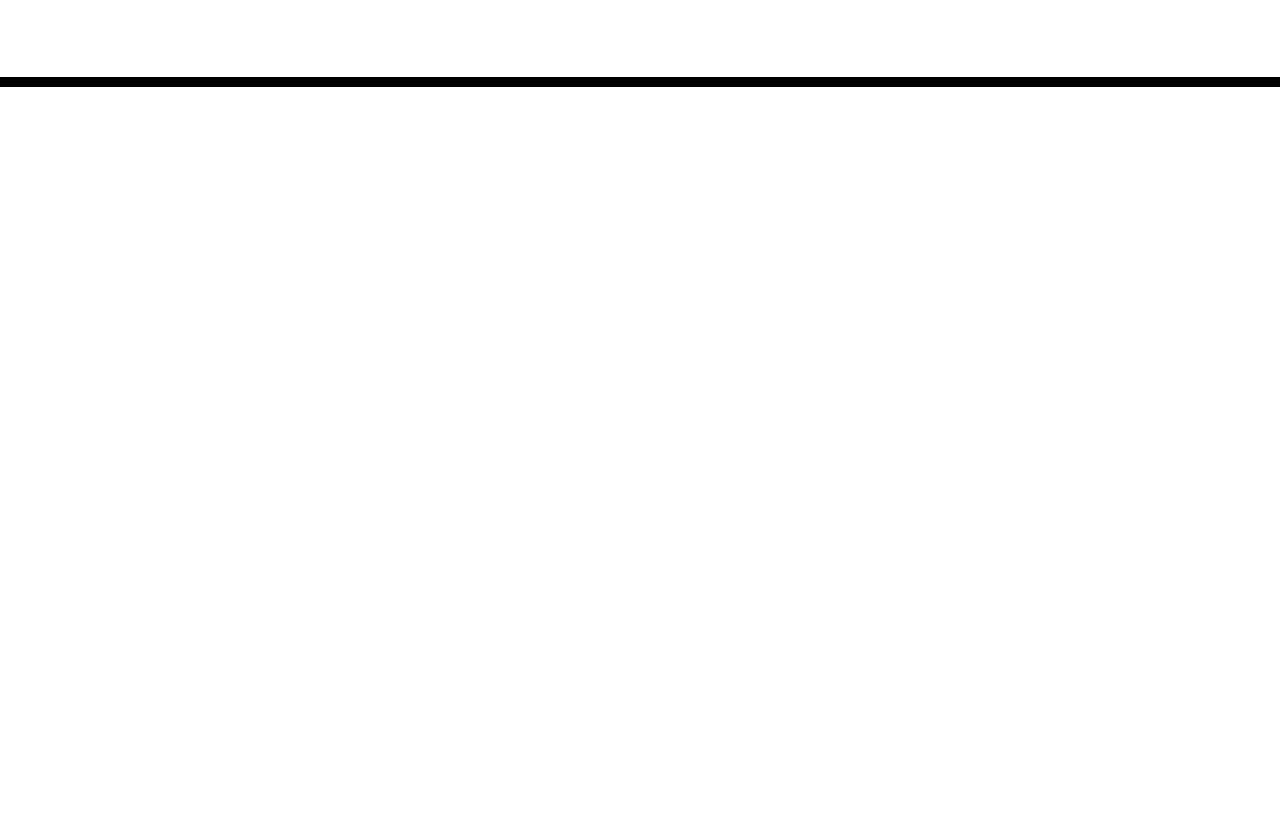
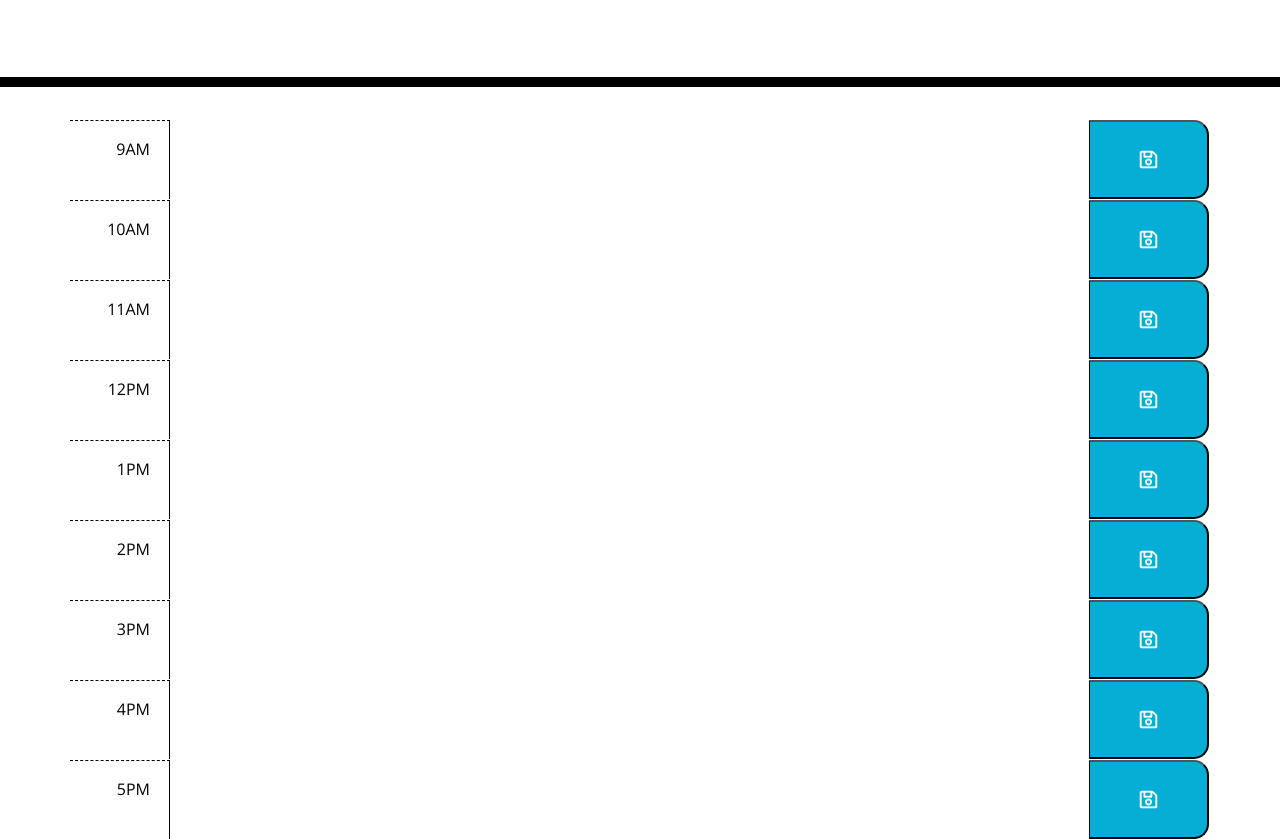
Before and after one commit to cltmedicman/Work-Day-Scheduler, a plain HTML site: page index.html in a window 1280 px wide. Shown: the part 181-1020 px from the top of the page. Before the commit the page ends 800 px from the top, so only its background shows below. Drawn offline with nearby package versions, Linux system fonts and the light colour scheme.

Commit message:
work in progress
latest work in progress

```diff
--- a/index.html
+++ b/index.html
@@ -28,8 +28,99 @@
       <p class="lead">A simple calendar app for scheduling your work day</p>
       <p id="currentDay" class="lead"></p>
     </header>
+
     <div class="container">
       <!-- Timeblocks go here -->
+      <div class="row">
+        <div class="input-group">
+          <div class="input-group-prepend">
+            <span class="hour">9AM</span>
+          </div>
+          <textarea id="9am"></textarea>
+          <button type="button" class="saveBtn"><i class="far fa-save"></i></button>
+        </div>
+      </div>
+
+      <div class="row">
+        <div class="input-group">
+          <div class="input-group-prepend">
+            <span class="hour">10AM</span>
+          </div>
+          <textarea id="10am"></textarea>
+          <button type="button" class="saveBtn"><i class="far fa-save"></i></button>
+        </div>
+      </div>
+
+      <div class="row">
+        <div class="input-group">
+          <div class="input-group-prepend">
+            <span class="hour">11AM</span>
+          </div>
+          <textarea id="11am"></textarea>
+          <button type="button" class="saveBtn"><i class="far fa-save"></i></button>
+        </div>
+      </div>
+
+      <div class="row">
+        <div class="input-group">
+          <div class="input-group-prepend">
+            <span class="hour">12PM</span>
+          </div>
+          <textarea id="12pm"></textarea>
+          <button type="button" class="saveBtn"><i class="far fa-save"></i></button>
+        </div>
+      </div>
+
+      <div class="row">
+        <div class="input-group">
+          <div class="input-group-prepend">
+            <span class="hour">1PM</span>
+          </div>
+          <textarea id="1pm"></textarea>
+          <button type="button" class="saveBtn"><i class="far fa-save"></i></button>
+        </div>
+      </div>
+
+      <div class="row">
+        <div class="input-group">
+          <div class="input-group-prepend">
+            <span class="hour">2PM</span>
+          </div>
+          <textarea id="2pm"></textarea>
+          <button type="button" class="saveBtn"><i class="far fa-save"></i></button>
+        </div>
+      </div>
+
+      <div class="row">
+        <div class="input-group">
+          <div class="input-group-prepend">
+            <span class="hour">3PM</span>
+          </div>
+          <textarea id="3pm"></textarea>
+          <button type="button" class="saveBtn"><i class="far fa-save"></i></button>
+        </div>
+      </div>
+
+      <div class="row">
+        <div class="input-group">
+          <div class="input-group-prepend">
+            <span class="hour">4PM</span>
+          </div>
+          <textarea id="4pm"></textarea>
+          <button type="button" class="saveBtn"><i class="far fa-save"></i></button>
+        </div>
+      </div>
+
+      <div class="row">
+        <div class="input-group">
+          <div class="input-group-prepend">
+            <span class="hour">5PM</span>
+          </div>
+          <textarea id="5pm"></textarea>
+          <button type="button" class="saveBtn"><i class="far fa-save"></i></button>
+        </div>
+      </div>
+
     </div>
 
     <script src="https://code.jquery.com/jquery-3.4.1.min.js"></script>
--- a/style.css
+++ b/style.css
@@ -11,6 +11,7 @@ textarea{
   color: #000000;
   border-left: 1px solid black;
   padding: 10px;
+  width: 920px;
 }
 
 .jumbotron {
@@ -30,6 +31,10 @@ textarea{
   border-radius: 15px;
 }
 
+.input-group-text {
+  border: none;
+}
+
 .row {
   white-space: pre-wrap;
   height: 80px;
@@ -40,6 +45,9 @@ textarea{
   background-color: #ffffff;
   color: #000000;
   border-top: 1px dashed #000000;
+  width: 100px;
+  text-align: right;
+  padding: 20px;
 }
 
 .past {
@@ -63,9 +71,11 @@ textarea{
   border-bottom-right-radius: 15px;
   background-color: #06AED5;
   color: white;
+  width: 120px;
+  font-size: 20px;
 }
 
 .saveBtn i:hover {
-  font-size: 20px;
+  font-size: 40px;
   transition: all .3s ease-in-out;
 }
```
